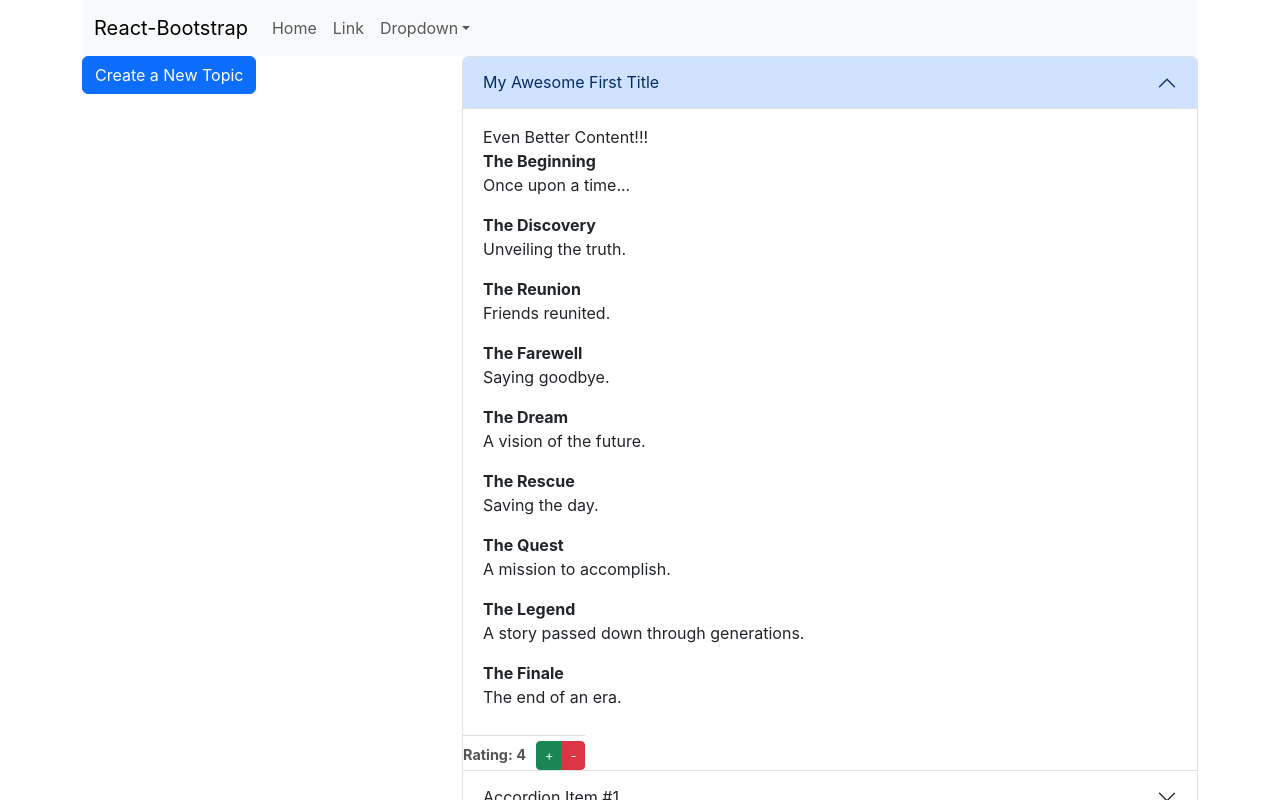
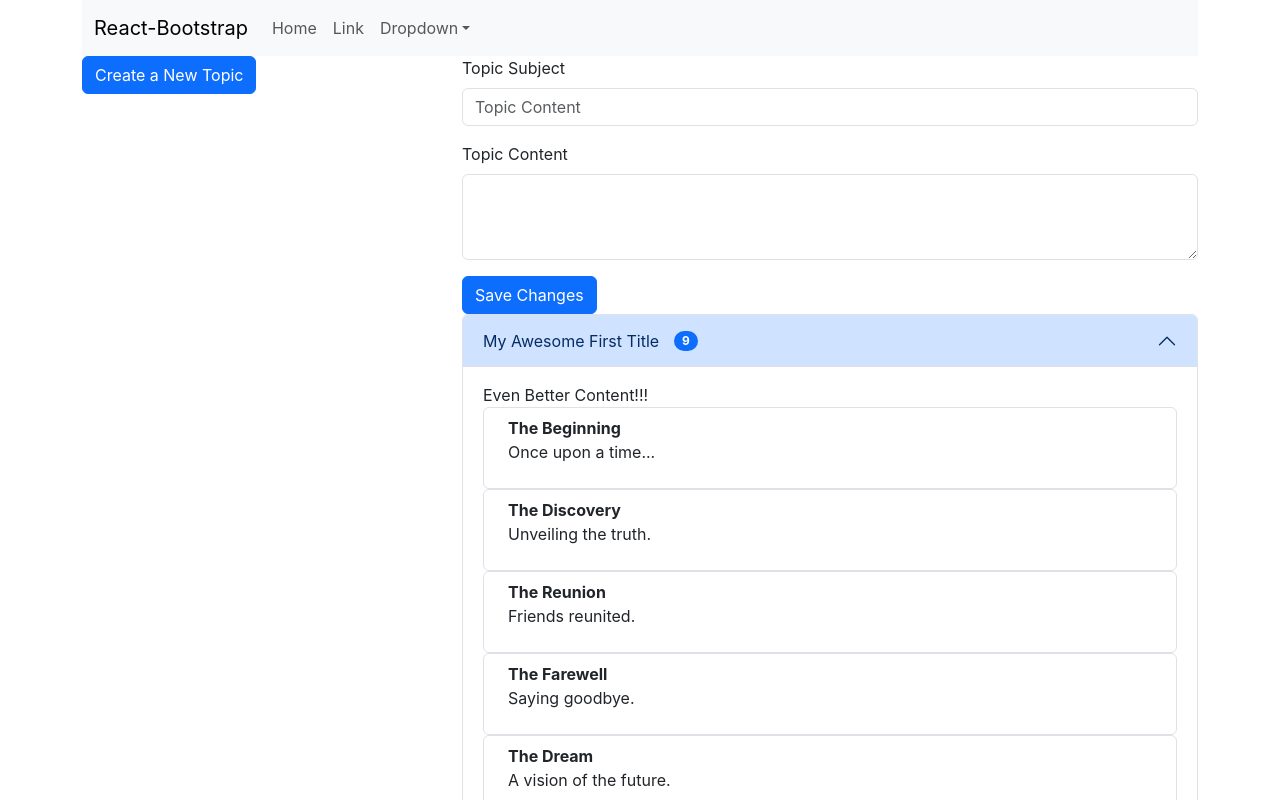
Before and after one commit to bodonnell-DePaul/csc436Fall2024, a React (Create React App) app: page / in a window 1280 px wide. Shown: the top 800 px of the page. Built offline with nearby package versions, Linux system fonts and the light colour scheme.

Commit message:
use state / use effect

```diff
--- a/src/TopicList.css
+++ b/src/TopicList.css
@@ -14,3 +14,7 @@
     padding: 0.25rem 0.5 rem;
     font-size: 0.8rem;
 }
+
+.rounded-pill{
+    margin-left: 15px;
+}
--- a/src/TopicList.js
+++ b/src/TopicList.js
@@ -2,17 +2,67 @@ import Accordion from 'react-bootstrap/Accordion';
 import Button from 'react-bootstrap/Button';
 import ButtonGroup from 'react-bootstrap/ButtonGroup';
 import TopicThread from './TopicThread';
-import topics from './dummyData.json';
+import topicData from './dummyData.json';
 import commentData from './commentData.json';
 import './TopicList.css';
+import Badge from 'react-bootstrap/Badge';
+import Form from 'react-bootstrap/Form';
+import { useState, useEffect } from 'react';
+
+
 
 function TopicList() {
+
+// "id": 1,
+//         "title": "My Awesome First Title",
+//         "content": "Even Better Content!!!",
+//         "rating": 4
+  function saveTopic(e, data) {
+    console.log(e)
+    topics.concat({
+      "id":commentData.length + 1,
+      "title":e.title,
+      "content":e.content,
+      "rating":0
+    });
+    console.log(topics);
+
+  }
+
+  const [comments, setComments ] = useState(commentData)
+  const [topics, setTopics ] = useState(topicData)
+
+  useEffect(() => {
+    setComments(comments)
+    setTopics(topics);
+  });
+
   return (
+    <div>
+    <Form>
+      <Form.Group className="mb-3" controlId="exampleForm.ControlInput1">
+        <Form.Label>Topic Subject</Form.Label>
+        <Form.Control type="text" placeholder="Topic Content" />
+      </Form.Group>
+      <Form.Group className="mb-3" controlId="exampleForm.ControlTextarea1">
+        <Form.Label>Topic Content</Form.Label>
+        <Form.Control as="textarea" rows={3} />
+      </Form.Group>
+          <Button variant="primary" type='submit' onClick={saveTopic} >
+            Save Changes
+        </Button>
+    </Form>
     <Accordion defaultActiveKey="0">
       {topics.map(
           (topic, index) => (
             <Accordion.Item eventKey={index.toString()} key={index}>
-              <Accordion.Header>{topic.title}</Accordion.Header>
+              <Accordion.Header>{topic.title}
+                <Badge bg="primary" pill>
+                  {
+                    comments.filter(comment => comment.title_id === topic.id).length
+                  }
+                </Badge>
+              </Accordion.Header>
               <Accordion.Body>
                 {topic.content}
               <TopicThread comments={commentData.filter(comment => comment.title_id === topic.id)} />
@@ -28,6 +78,7 @@ function TopicList() {
         )
       }
     </Accordion>
+    </div>
   );
 }
 
--- a/src/TopicThread.js
+++ b/src/TopicThread.js
@@ -1,16 +1,21 @@
-
+import { ListGroupItem } from 'react-bootstrap';
+import ListGroup from 'react-bootstrap/ListGroup';
 
 function TopicThread({comments}){
 
     const matchedComments = comments.map((chat, index) => {
         return(
-            <div>
-                <strong>{chat.title}</strong>
-                <p>{chat.content}</p>
-            </div>
+            <ListGroup as="ul">
+                <ListGroup.Item as="li" className="d-flex justify-content-between align-items-start">
+                    <div className="ms-2 me-auto">
+                    <div className="fw-bold">{chat.title}</div>
+                    <p>{chat.content}</p>
+                    </div>
+                </ListGroup.Item>
+            </ListGroup>
+
         );
     });
-
 
     return(
         <div>
--- a/src/commentData.json
+++ b/src/commentData.json
@@ -1,5 +1,5 @@
 [
-    {"id": 0, "title_id": 1, "title": "The Beginning", "content": "Once upon a time..."},
+    {"id": 0, "title_id": 1, "thread_id": 2, "title": "The Beginning", "content": "Once upon a time..."},
     {"id": 1, "title_id": 2, "title": "The Adventure", "content": "A journey through the unknown."},
     {"id": 2, "title_id": 3, "title": "The Mystery", "content": "Secrets hidden in plain sight."},
     {"id": 3, "title_id": 1, "title": "The Discovery", "content": "Unveiling the truth."},
```
